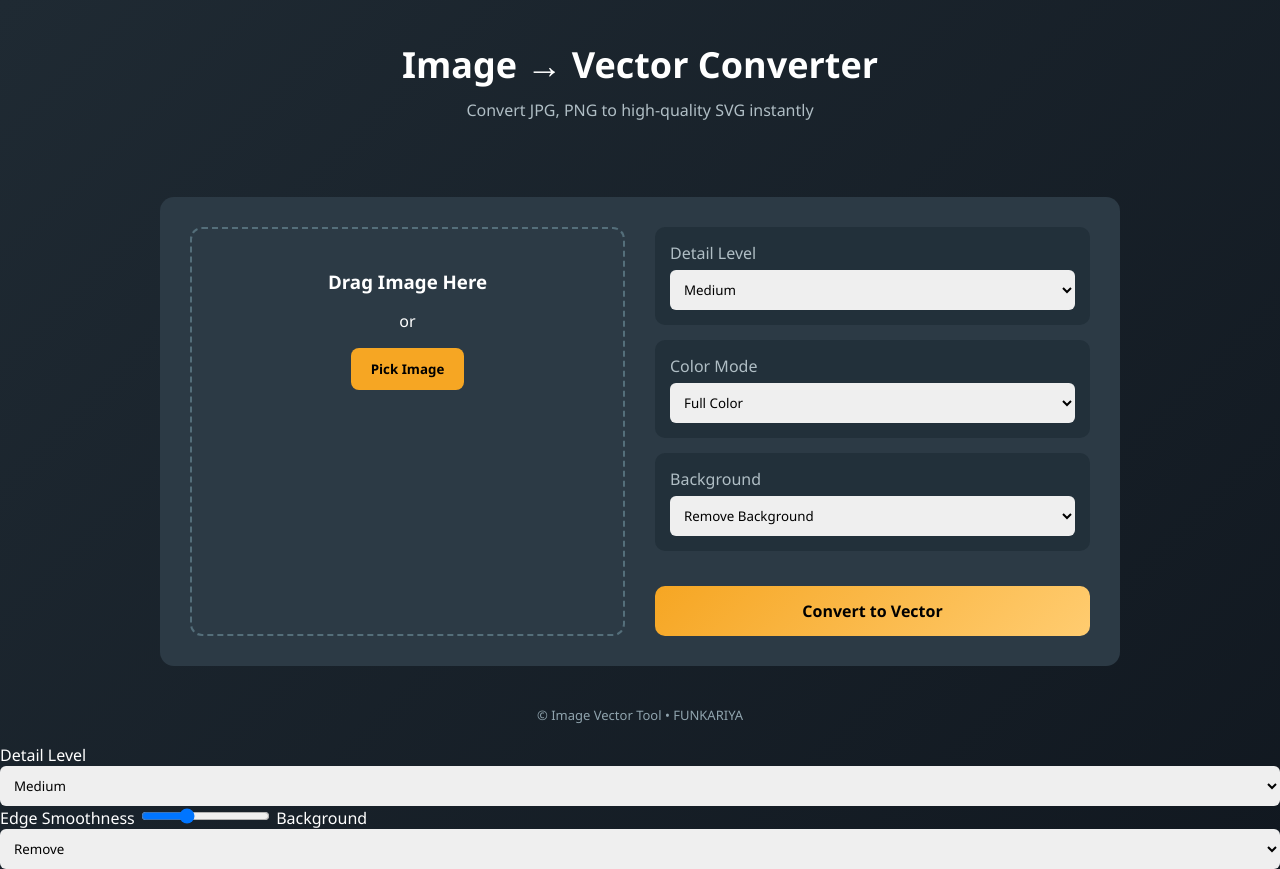
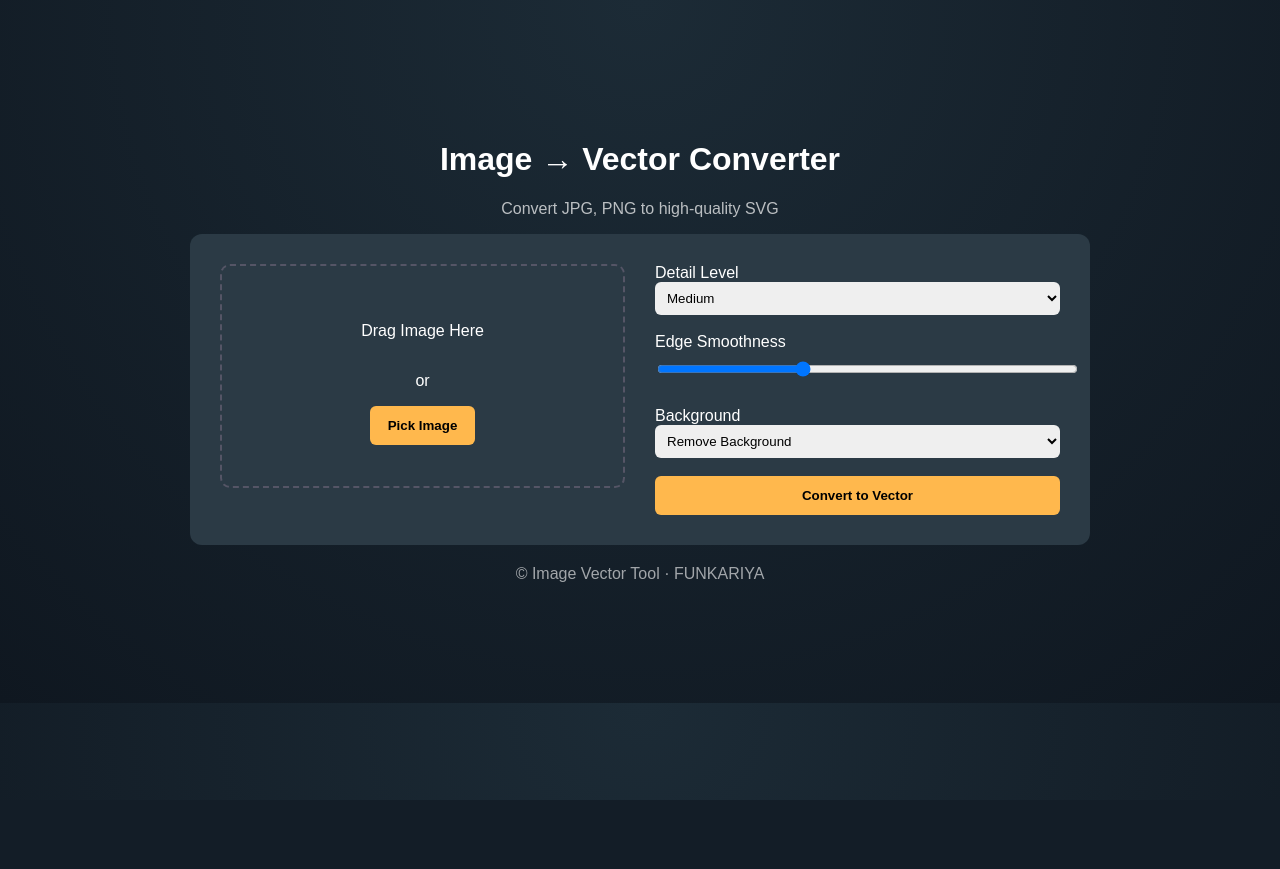
Before and after one commit to Funkariya/vector-tool, a Flask app: page / in a window 1280 px wide. After the commit the page ends 800 px from the top, so only its background shows below. Run offline with Flask 3, Linux system fonts and the light colour scheme.

Commit message:
Update index.html

```diff
--- a/templates/index.html
+++ b/templates/index.html
@@ -1,51 +1,26 @@
 <!DOCTYPE html>
 <html lang="en">
 <head>
-<meta charset="UTF-8" />
-<meta name="viewport" content="width=device-width, initial-scale=1.0"/>
-<title>Image to Vector Converter</title>
+<meta charset="UTF-8">
+<title>Image → Vector Converter</title>
 
 <style>
-:root{
-  --bg:#1f2a33;
-  --card:#2c3a45;
-  --accent:#f6a623;
-  --text:#ffffff;
-  --muted:#b0bec5;
-}
-
-*{box-sizing:border-box;font-family:Segoe UI,Roboto,Arial}
-
 body{
   margin:0;
-  background:linear-gradient(135deg,#1f2a33,#111820);
-  color:var(--text);
-}
-
-.header{
-  padding:40px 20px;
-  text-align:center;
-}
-
-.header h1{
-  margin:0;
-  font-size:36px;
-}
-
-.header p{
-  color:var(--muted);
-  margin-top:10px;
+  font-family: Arial, sans-serif;
+  background: radial-gradient(circle at top, #1c2b36, #0f1720);
+  color:#fff;
 }
 
 .container{
-  max-width:1000px;
-  margin:auto;
-  padding:20px;
+  max-width:900px;
+  margin:80px auto;
+  padding:40px;
 }
 
-.upload-card{
-  background:var(--card);
-  border-radius:14px;
+.card{
+  background:#2b3a45;
+  border-radius:12px;
   padding:30px;
   display:grid;
   grid-template-columns:1fr 1fr;
@@ -53,166 +28,102 @@ body{
 }
 
 .drop-zone{
-  border:2px dashed #546e7a;
-  border-radius:12px;
-  padding:40px 20px;
-  text-align:center;
-  transition:.3s;
-}
-
-.drop-zone:hover{
-  border-color:var(--accent);
-}
-
-.drop-zone h3{
-  margin:0 0 10px;
-}
-
-.drop-zone input{
-  display:none;
-}
-
-.pick-btn{
-  background:var(--accent);
-  color:#000;
-  border:none;
-  padding:12px 20px;
-  border-radius:8px;
-  font-weight:600;
+  border:2px dashed #556;
+  border-radius:10px;
+  height:220px;
+  display:flex;
+  align-items:center;
+  justify-content:center;
+  flex-direction:column;
   cursor:pointer;
 }
 
-.options{
-  display:grid;
-  gap:15px;
+.drop-zone.hover{
+  background:#1f2b33;
+  border-color:#ffb84d;
 }
 
-.option-group{
-  background:#22303a;
-  padding:15px;
-  border-radius:10px;
+button{
+  background:#ffb84d;
+  border:none;
+  padding:12px 18px;
+  border-radius:6px;
+  cursor:pointer;
+  font-weight:bold;
 }
 
-.option-group label{
-  display:block;
-  margin-bottom:6px;
-  color:var(--muted);
-}
-
-select{
+select,input[type=range]{
   width:100%;
-  padding:10px;
+  padding:8px;
   border-radius:6px;
   border:none;
 }
 
-.convert-btn{
+.footer{
+  text-align:center;
+  opacity:.6;
   margin-top:20px;
-  width:100%;
-  padding:14px;
-  font-size:16px;
-  font-weight:700;
-  background:linear-gradient(135deg,#f6a623,#ffcc70);
-  border:none;
-  border-radius:10px;
-  cursor:pointer;
-}
-
-footer{
-  text-align:center;
-  padding:20px;
-  color:#90a4ae;
-  font-size:13px;
-}
-
-@media(max-width:800px){
-  .upload-card{
-    grid-template-columns:1fr;
-  }
 }
 </style>
 </head>
 
 <body>
 
-<div class="header">
-  <h1>Image → Vector Converter</h1>
-  <p>Convert JPG, PNG to high-quality SVG instantly</p>
-</div>
+<div class="container">
+  <h1 style="text-align:center;">Image → Vector Converter</h1>
+  <p style="text-align:center;opacity:.7">Convert JPG, PNG to high-quality SVG</p>
 
-<div class="container">
-<form action="/" method="POST" enctype="multipart/form-data">
+  <form method="POST" enctype="multipart/form-data">
 
-  <div class="upload-card">
+    <div class="card">
 
-    <!-- LEFT -->
-    <div class="drop-zone" onclick="document.getElementById('file').click()">
-      <h3>Drag Image Here</h3>
-      <p>or</p>
-      <button type="button" class="pick-btn">Pick Image</button>
-      <input id="file" type="file" name="image" accept=".png,.jpg,.jpeg,.bmp" required>
-    </div>
-
-    <!-- RIGHT -->
-    <div class="options">
-
-      <div class="option-group">
-        <label>Detail Level</label>
-        <select name="detail">
-          <option value="low">Low (Fast)</option>
-          <option value="medium" selected>Medium</option>
-          <option value="high">High (Best)</option>
-        </select>
+      <!-- LEFT -->
+      <div class="drop-zone" id="drop-zone">
+        <p>Drag Image Here</p>
+        <p>or</p>
+        <button type="button" onclick="fileInput.click()">Pick Image</button>
+        <input type="file" name="image" id="file-input" hidden required>
       </div>
 
-      <div class="option-group">
-        <label>Color Mode</label>
-        <select name="color">
-          <option value="full">Full Color</option>
-          <option value="limited">Limited Colors</option>
-          <option value="bw">Black & White</option>
+      <!-- RIGHT -->
+      <div>
+        <label>Detail Level</label>
+        <select name="colors">
+          <option value="3">Low</option>
+          <option value="6" selected>Medium</option>
+          <option value="12">High</option>
         </select>
-      </div>
 
-      <div class="option-group">
+        <br><br>
+
+        <label>Edge Smoothness</label>
+        <input type="range" name="smooth" min="0.5" max="2" step="0.1" value="1">
+
+        <br><br>
+
         <label>Background</label>
         <select name="bg">
           <option value="remove">Remove Background</option>
           <option value="keep">Keep Background</option>
         </select>
+
+        <br><br>
+
+        <button type="submit" style="width:100%">Convert to Vector</button>
       </div>
 
-      <button class="convert-btn">Convert to Vector</button>
+    </div>
 
-    </div>
-  </div>
+  </form>
 
-</form>
+  <div class="footer">© Image Vector Tool · FUNKARIYA</div>
 </div>
-
-<footer>
-  © Image Vector Tool • FUNKARIYA
-</footer>
-
-  <label>Detail Level</label>
-<select name="colors">
-  <option value="3">Low</option>
-  <option value="6" selected>Medium</option>
-  <option value="12">High</option>
-</select>
-
-<label>Edge Smoothness</label>
-<input type="range" name="smooth" min="0.5" max="2.0" step="0.1" value="1.0">
-
-<label>Background</label>
-<select name="bg">
-  <option value="remove">Remove</option>
-  <option value="keep">Keep</option>
-</select>
 
 <script>
 const dropZone = document.getElementById("drop-zone");
 const fileInput = document.getElementById("file-input");
+
+dropZone.addEventListener("click", () => fileInput.click());
 
 dropZone.addEventListener("dragover", e => {
   e.preventDefault();
```
